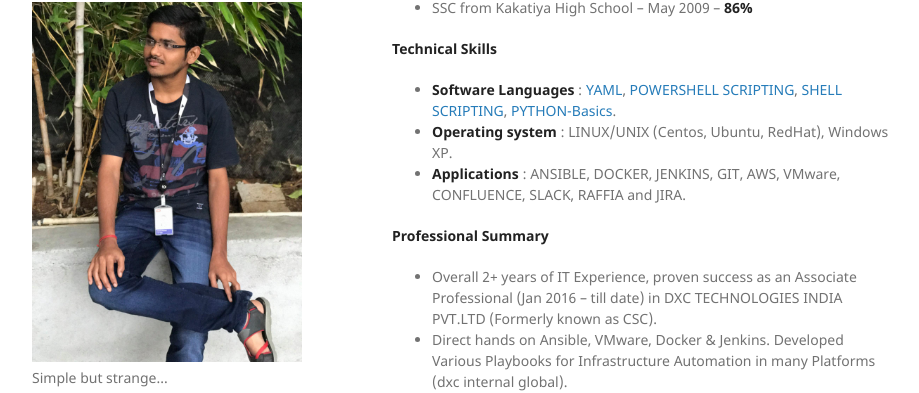
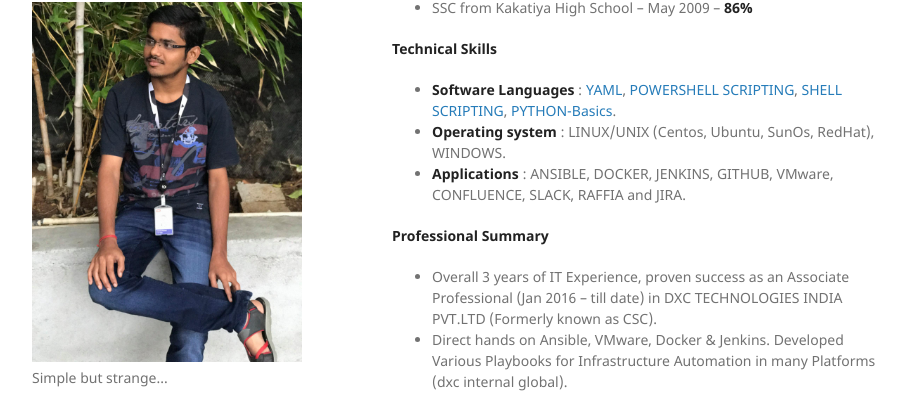
Before and after one commit to abandari2/docs, a Jekyll site: the page built from index.md, in a window 1280 px wide and 1400 px high, scrolled down 224 px. Shown: the part 138-531 px from the top of the window, without its empty margins (178-1097 px from the left). Built offline with Jekyll 4.4.1, drawn with Linux system fonts in a browser that asks for light colours; our own code applies the rules of GitHub Pages for plain Markdown files; some of the changed text lies outside the part shown.

Commit message:
Update index.md

````diff
--- a/index.md
+++ b/index.md
@@ -18,13 +18,13 @@ layout: default
 **Technical Skills**
 
 * **Software Languages** :  [YAML](https://en.wikipedia.org/wiki/YAML){:target="_blank"}, [POWERSHELL SCRIPTING](https://docs.microsoft.com/en-us/powershell/scripting/powershell-scripting?view=powershell-6){:target="_blank"}, [SHELL SCRIPTING](https://en.wikipedia.org/wiki/Shell_script){:target="_blank"}, [PYTHON-Basics](https://www.python.org/){:target="_blank"}.
-* **Operating system**   :  LINUX/UNIX (Centos, Ubuntu, RedHat), Windows XP.
-* **Applications**       :  ANSIBLE, DOCKER, JENKINS, GIT, AWS, VMware, CONFLUENCE, SLACK, RAFFIA and JIRA.
+* **Operating system**   :  LINUX/UNIX (Centos, Ubuntu, SunOs, RedHat), WINDOWS.
+* **Applications**       :  ANSIBLE, DOCKER, JENKINS, GITHUB, VMware, CONFLUENCE, SLACK, RAFFIA and JIRA.
 
 
 **Professional Summary**
 
-* Overall 2+ years of IT Experience, proven success as an Associate Professional (Jan 2016 – till date) in DXC TECHNOLOGIES INDIA PVT.LTD (Formerly known as CSC).
+* Overall 3 years of IT Experience, proven success as an Associate Professional (Jan 2016 – till date) in DXC TECHNOLOGIES INDIA PVT.LTD (Formerly known as CSC).
 *	Direct hands on Ansible, VMware, Docker & Jenkins. Developed Various Playbooks for Infrastructure Automation in many Platforms (dxc internal global).
 *	Experience in developing scripts in yaml (playbooks), shell scripting, PowerShell.
 *	Worked with various teams within the program to integrate code, fix defects, code reviews, and performance improvements.
@@ -57,4 +57,4 @@ layout: default
 
 ```Place: Hyderabad```
 
-```Date:  27/11/2018                       				                               (Abhishek Bandari)```
+```Date:  01/12/2018                       				                               (Abhishek Bandari)```
````
